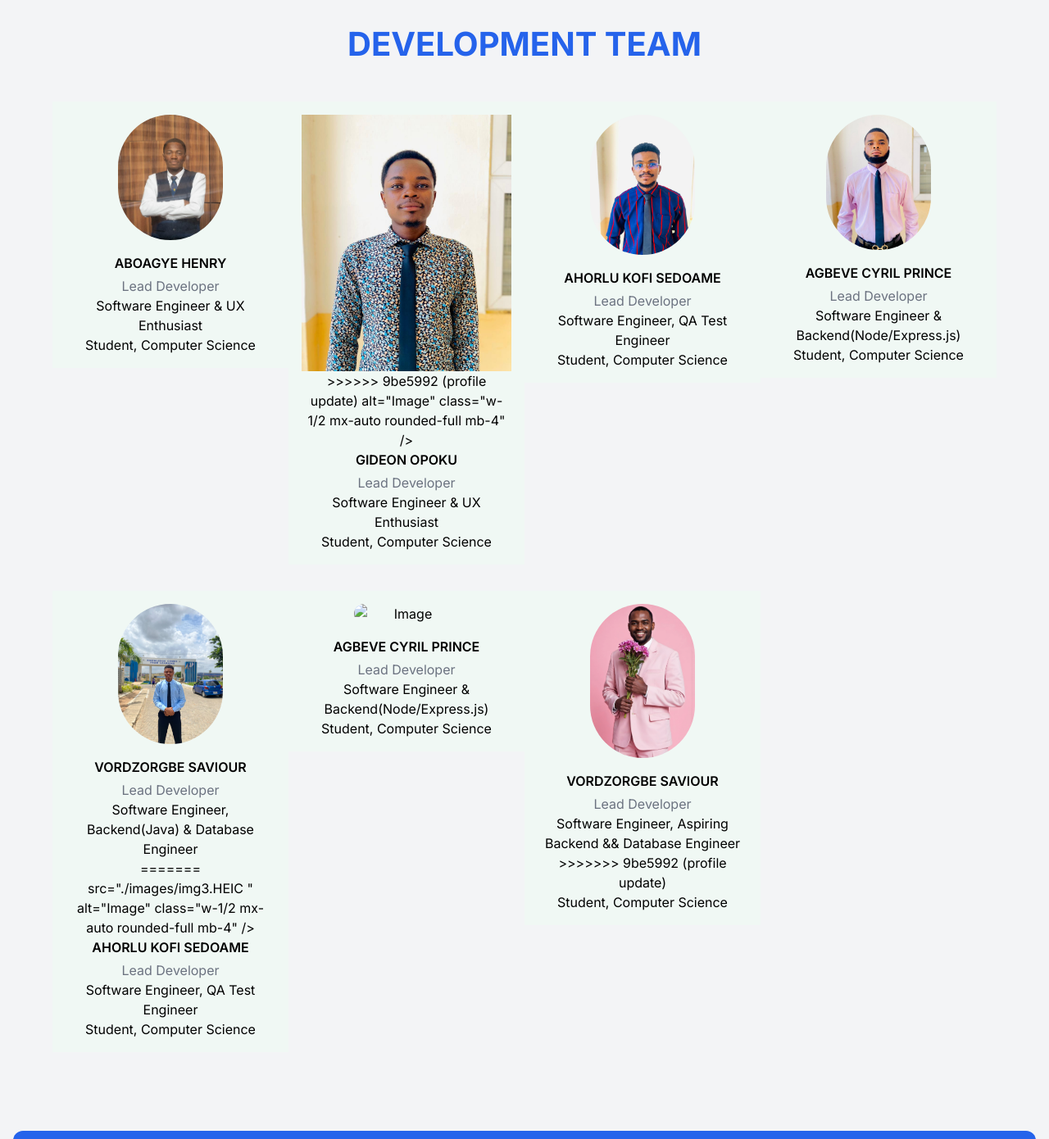
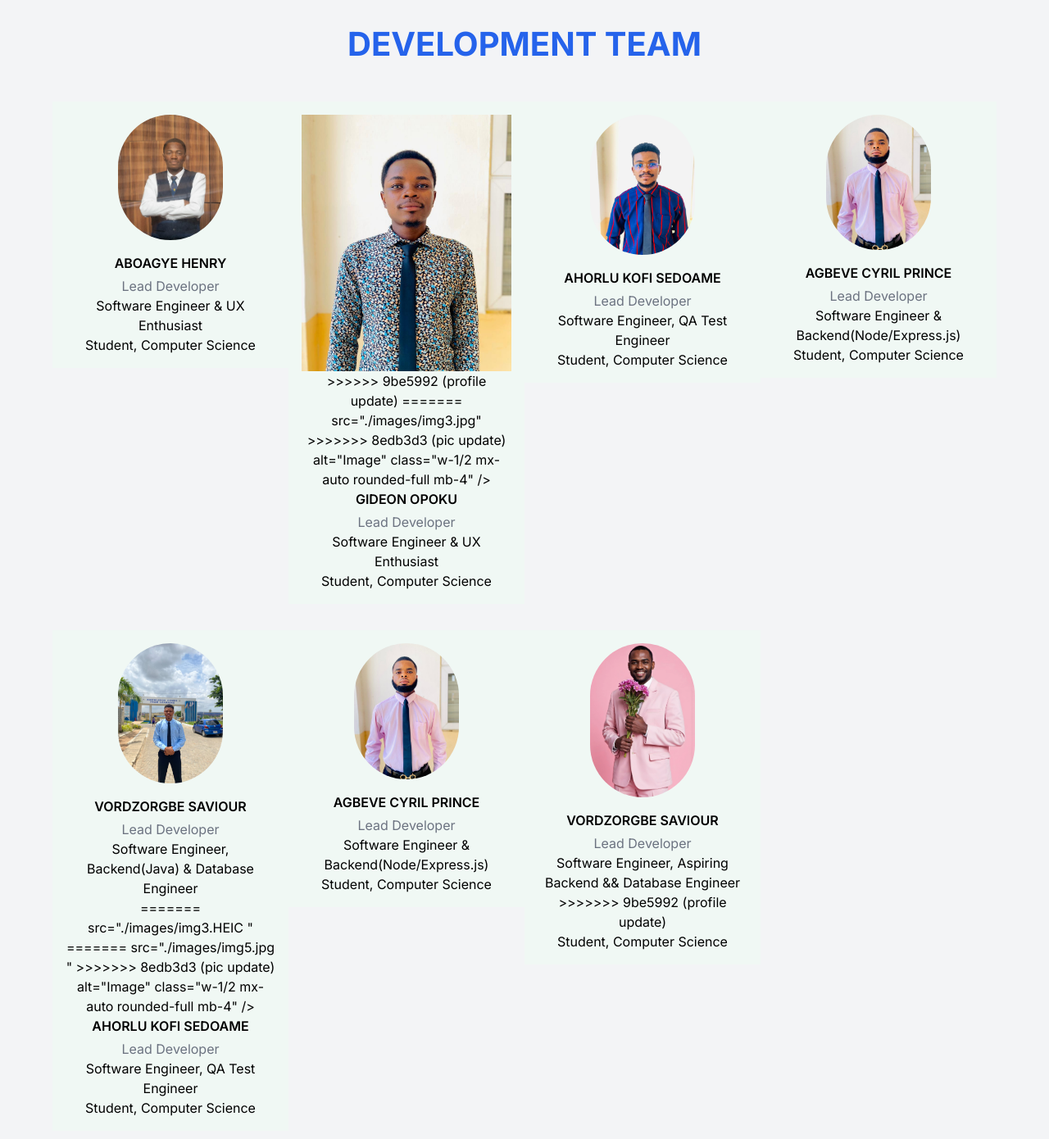
Before and after one commit to CyrilPrince1/campus-navigator, a website: page about.html in a window 1280 px wide. Shown: the part 1500-2890 px from the top of the page at 82% size. Drawn offline with nearby package versions, Linux system fonts and the light colour scheme.

Commit message:
pic update

```diff
--- a/about.html
+++ b/about.html
@@ -251,10 +251,14 @@
             <div class="w-full bg-[#f0f8f4] text-center p-4">
               <img
 <<<<<<< HEAD
+<<<<<<< HEAD
                 src="./images/img3.jpg"
 =======
                 src="./images/im2.HEIC"
 >>>>>>> 9be5992 (profile update)
+=======
+                src="./images/img3.jpg"
+>>>>>>> 8edb3d3 (pic update)
                 alt="Image"
                 class="w-1/2 mx-auto rounded-full mb-4"
               />
@@ -268,6 +272,7 @@
           <div class="w-full lg:w-1/4 flex items-center">
             <div class="w-full bg-[#f0f8f4] text-center p-4">
               <img
+<<<<<<< HEAD
 <<<<<<< HEAD
                 src="./images/img5.jpg "
                 alt="Image"
@@ -306,6 +311,9 @@
               <p>Software Engineer, Backend(Java) & Database Engineer</p>
 =======
                 src="./images/img3.HEIC "
+=======
+                src="./images/img5.jpg "
+>>>>>>> 8edb3d3 (pic update)
                 alt="Image"
                 class="w-1/2 mx-auto rounded-full mb-4"
               />
@@ -319,7 +327,7 @@
           <div class="w-full lg:w-1/4 flex items-center">
             <div class="w-full bg-[#f0f8f4] text-center p-4">
               <img
-                src="./images/img4.HEIC "
+                src="./images/img4.jpg "
                 alt="Image"
                 class="w-1/2 mx-auto rounded-full mb-4"
               />
```
